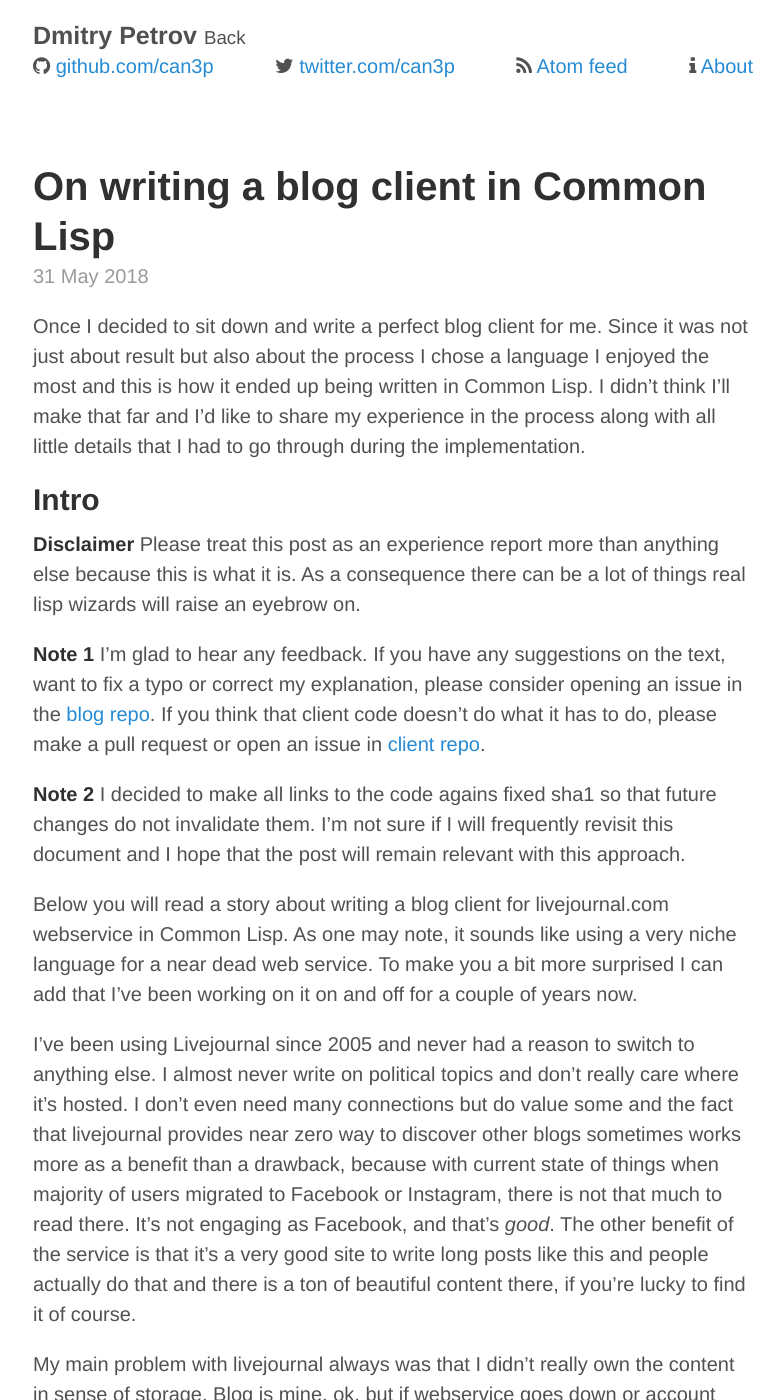
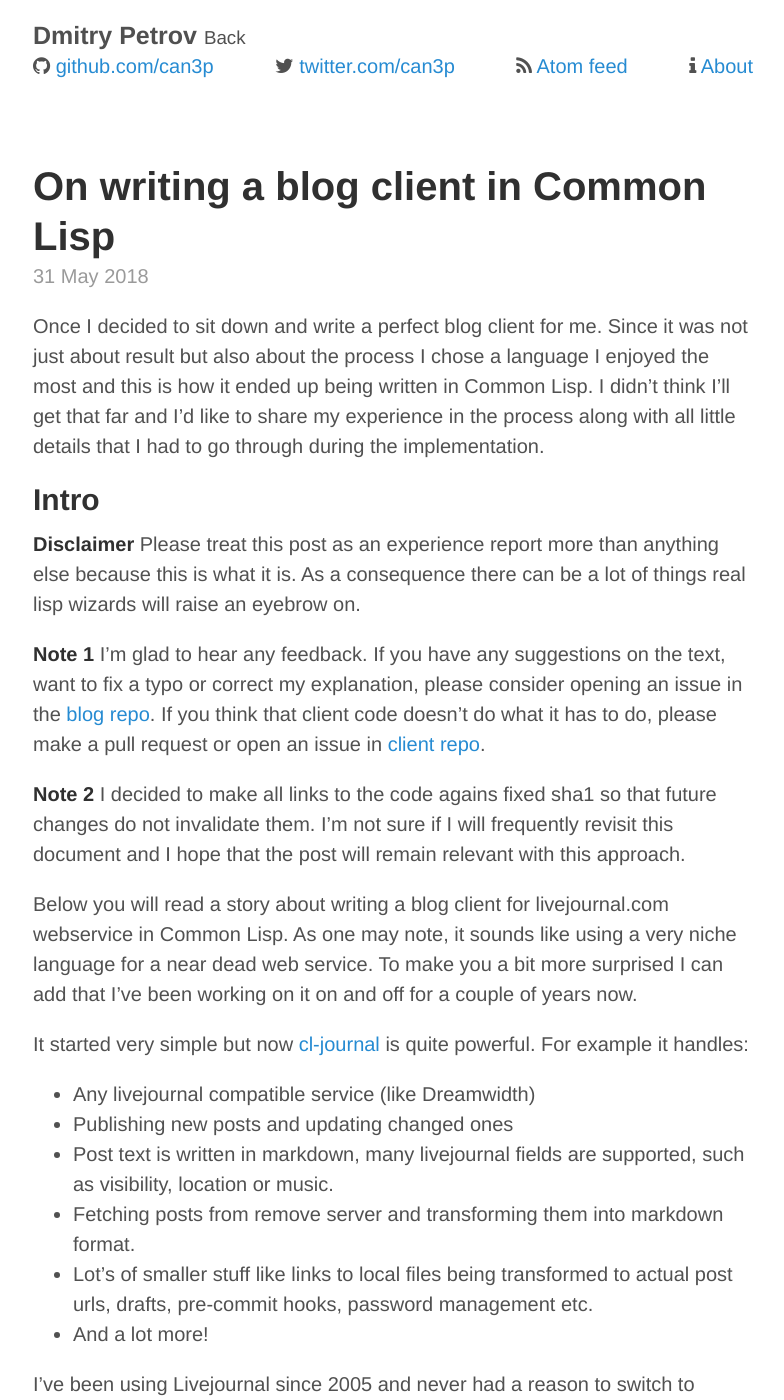
Before and after one commit to can3p/can3p.github.io, a Jekyll site: the page built from _posts/2018-05-31-on-writing-common-lisp-blog-client.md, in a window 1280 px wide and 1400 px high. Shown: the whole window, without its empty margins (247-1031 px from the left). Built offline with Jekyll 4.4.1, drawn with Linux system fonts in a browser that asks for light colours; comment, search, counter and statistics services are not loaded; some of the changed text lies outside the part shown.

Commit message:
bit about client features

```diff
--- a/_posts/2018-05-31-on-writing-common-lisp-blog-client.md
+++ b/_posts/2018-05-31-on-writing-common-lisp-blog-client.md
@@ -8,7 +8,7 @@ category: blog
 Once I decided to sit down and write a perfect blog client for
 me. Since it was not just about result but also about the process I
 chose a language I enjoyed the most and this is how it ended up being
-written in Common Lisp. I didn't think I'll make that far and I'd like
+written in Common Lisp. I didn't think I'll get that far and I'd like
 to share my experience in the process along with all little details
 that I had to go through during the implementation.
 
@@ -35,11 +35,24 @@ like using a very niche language for a near dead web service. To make
 you a bit more surprised I can add that I've been working on it on and
 off for a couple of years now.
 
+It started very simple but now [cl-journal][cl-journal] is quite
+powerful. For example it handles:
+
+* Any livejournal compatible service (like Dreamwidth)
+* Publishing new posts and updating changed ones
+* Post text is written in markdown, many livejournal fields are supported,
+  such as visibility, location or music.
+* Fetching posts from remove server and transforming them into markdown
+  format.
+* Lot's of smaller stuff like links to local files being transformed
+  to actual post urls, drafts, pre-commit hooks, password management etc.
+* And a lot more!
+
 I've been using Livejournal since 2005 and never had a reason to
 switch to anything else. I almost never write on political topics and
 don't really care where it's hosted. I don't even need many
 connections but do value some and the fact that livejournal provides
-near zero way to discover other blogs sometimes works more as a
+near zero ways to discover other blogs sometimes works more as a
 benefit than a drawback, because with current state of things when
 majority of users migrated to Facebook or Instagram, there is not that
 much to read there. It's not engaging as Facebook, and that's
@@ -2137,6 +2150,7 @@ Thank you for reading.
 [buildapp script]: https://github.com/can3p/cl-journal/blob/5659a99e89cc392fbd56ee3659e70ee8743e2b3e/Makefile
 [main package]: https://github.com/can3p/cl-journal/blob/5659a99e89cc392fbd56ee3659e70ee8743e2b3e/src/main.lisp
 [cl-brewer]: https://github.com/can3p/cl-brewer
+[cl-journal]: https://github.com/can3p/cl-journal
 [magic-ed]: https://github.com/sanel/magic-ed
 [xml-rpc]: https://www.livejournal.com/doc/server/ljp.csp.xml-rpc.protocol.html
 [s-xml-rpc]: https://common-lisp.net/project/s-xml-rpc/
```
